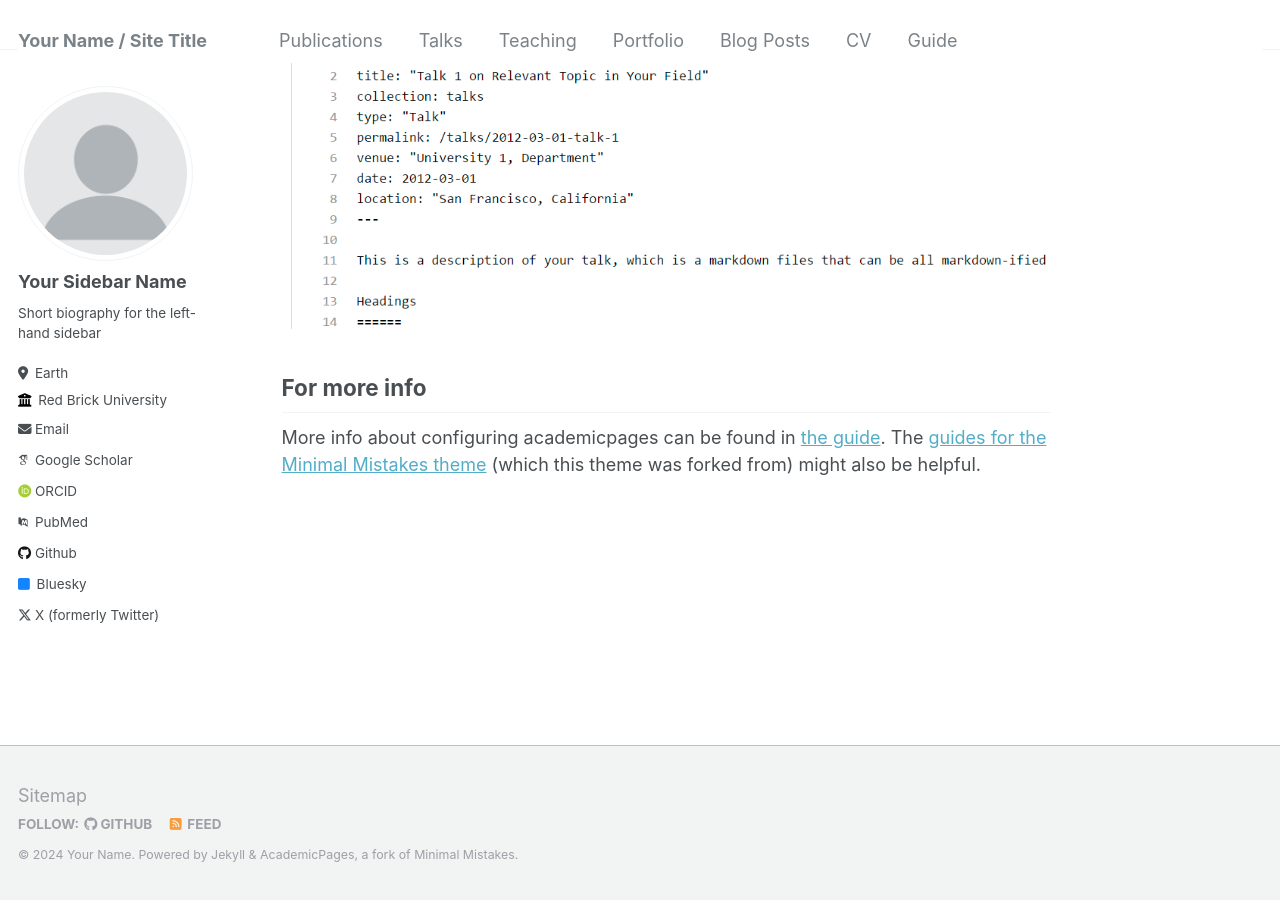
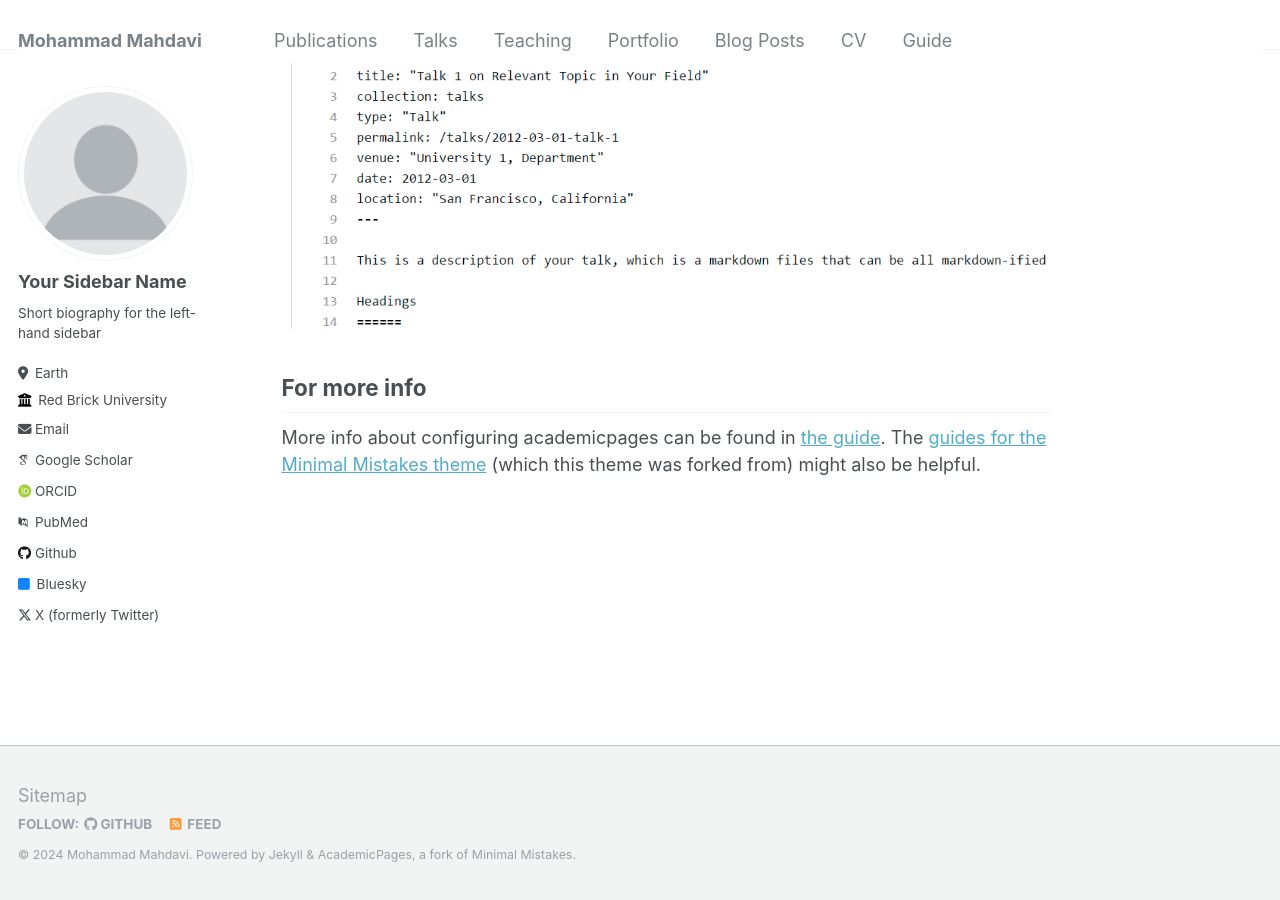
Before and after one commit to mo-ma/mo-ma.github.io, a Jekyll site: the page built from _pages/about.md, in a window 1280 px wide and 900 px high, scrolled down 2640 px. Built offline with Jekyll 4.4.1, drawn with Linux system fonts in a browser that asks for light colours; some web fonts are replaced.

Commit message:
Update _config.yml

```diff
--- a/_config.yml
+++ b/_config.yml
@@ -8,13 +8,13 @@
 
 # Basic Site Settings
 locale                   : "en-US"
-title                    : "Your Name / Site Title"
+title                    : "Mohammad Mahdavi"
 title_separator          : "-"
-name                     : &name "Your Name"
-description              : &description "personal description"
-url                      : https://academicpages.github.io # the base hostname & protocol for your site e.g. "https://mmistakes.github.io"
+name                     : &name "Mohammad Mahdavi"
+description              : &description "Ph.D. Student at University of Maryland"
+url                      : https://mo-ma.github.io # the base hostname & protocol for your site e.g. "https://mmistakes.github.io"
 baseurl                  : "" # the subpath of your site, e.g. "/blog"
-repository               : "academicpages/academicpages.github.io"
+repository               : "mo-ma/mo-ma.github.io"
 
 # Site Author - The following control what appear as part of the author content on the side bar.
 #               If a field is blank the icon and link will not appear, otherwise it will be shown.
```
